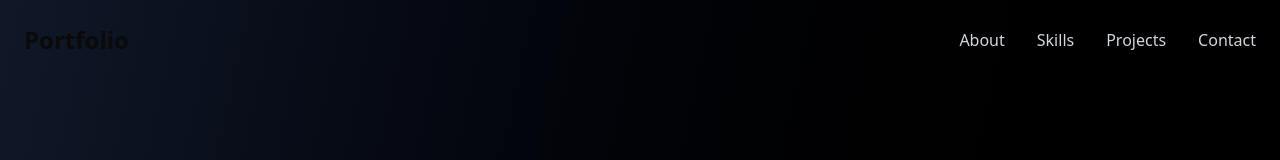
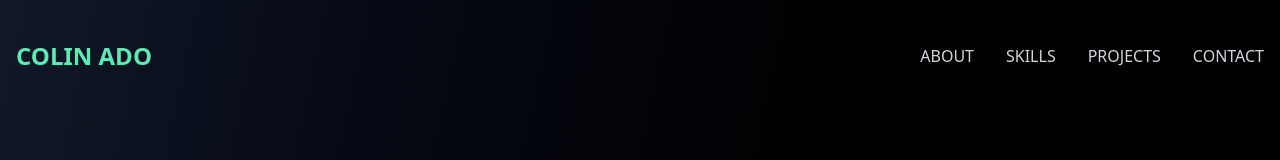
Before and after one commit to ColinAdo/portfolio-ui, a Next.js app: page / in a window 1280 px wide. Shown: the top 160 px of the page. Built offline with nearby package versions, Linux system fonts and the light colour scheme.

Commit message:
Add proper navgation code

```diff
--- a/app/page.tsx
+++ b/app/page.tsx
@@ -8,7 +8,7 @@ import {
   ScrollToTop,
 } from "@/components/common";
 
-const Index = () => {
+export default function Page() {
   return (
     <div className="min-h-screen bg-gradient-to-br from-gray-900 via-black to-gray-900">
       <Navigation />
@@ -20,6 +20,4 @@ const Index = () => {
       <ScrollToTop />
     </div>
   );
-};
-
-export default Index;
+}
--- a/components/common/Navigation.tsx
+++ b/components/common/Navigation.tsx
@@ -20,7 +20,7 @@ export default function Navigation() {
     document.getElementById(id)?.scrollIntoView({ behavior: "smooth" });
   };
 
-  const navItems = ["About", "Skills", "Projects", "Contact"];
+  const navItems = ["ABOUT", "SKILLS", "PROJECTS", "CONTACT"];
 
   return (
     <nav
@@ -28,9 +28,10 @@ export default function Navigation() {
         scrolled ? "glass-morphism py-4" : "py-6"
       }`}
     >
-      <div className="container mx-auto px-6 flex justify-between items-center">
-        <div className="font-display text-2xl font-bold gradient-text">
-          Portfolio
+      <div className="container mx-auto p-4 top-0 rounded flex justify-between items-center">
+        <div className="font-display text-2xl text-emerald-300 font-bold gradient-text">
+          COLIN ADO
+          <span className="absolute -bottom-1 left-0 w-0 h-0.5 bg-emerald-300 transition-all duration-300 group-hover:w-full"></span>
         </div>
 
         {/* Desktop Navigation */}
```
